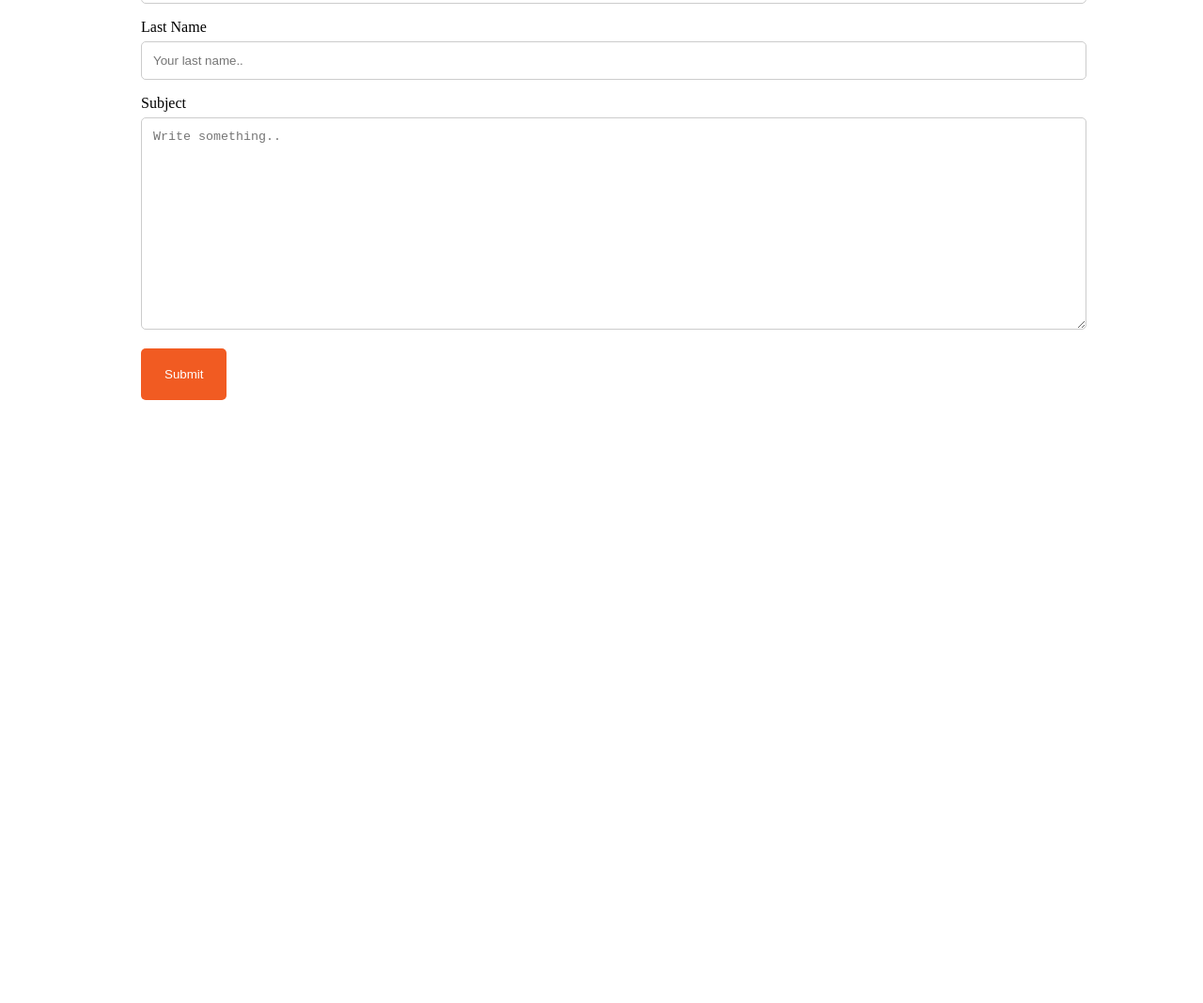
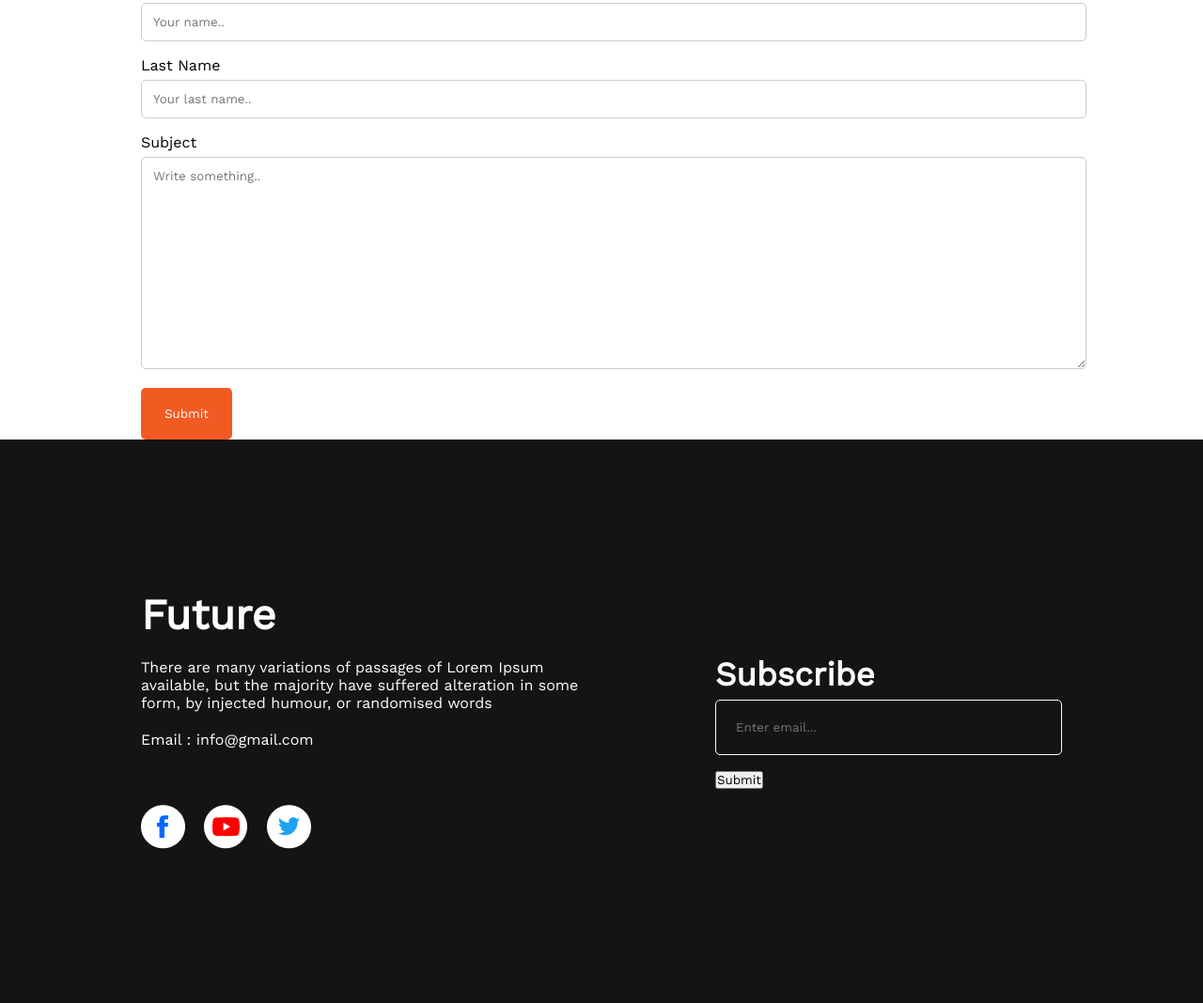
Before and after one commit to Web-Dev-Salman/new-year-new-me, a plain HTML site: page index.html in a window 1280 px wide. Shown: the part 2724-3792 px from the top of the page at 94% size. Before the commit the page ends 3150 px from the top, so only its background shows below. Drawn offline with nearby package versions, Linux system fonts and the light colour scheme.

Commit message:
footer content add

```diff
--- a/index.html
+++ b/index.html
@@ -6,6 +6,9 @@
     <meta name="viewport" content="width=device-width, initial-scale=1.0">
     <title>New Year New Me</title>
     <link rel="stylesheet" href="style.css">
+    <link rel="preconnect" href="https://fonts.googleapis.com">
+<link rel="preconnect" href="https://fonts.gstatic.com" crossorigin>
+<link href="https://fonts.googleapis.com/css2?family=Work+Sans&display=swap" rel="stylesheet">
 </head>
 <body>
 
@@ -120,7 +123,24 @@
 <!-- main section end here  -->
 
     <footer>
-
+            <section class="container">
+                    <div class="footer-section">
+                        <div class="footer-information">
+                            <h1>Future</h1>
+                            <p class="footer-about">There are many variations of passages of Lorem Ipsum available, but the majority have suffered alteration in some form, by injected humour, or randomised words</p>
+                            <p class="footer-email">Email : info@gmail.com</p>
+                            <img src="images/icons/fb.png" alt="">
+                            <img src="images/icons/youtube.png" alt="">
+                            <img src="images/icons/twitter.png" alt="">
+                        </div>
+                        <div class="newsletter">
+                            <h3>Subscribe</h3>
+                            <form action="#">
+                                <input type="email" id="email" name="email" placeholder="Enter email..."><br>
+                                <input type="submit" value="Submit">
+                        </div>
+                    </div>
+            </section>
     </footer>
 </body>
 </html>
--- a/style.css
+++ b/style.css
@@ -1,6 +1,7 @@
 *{
     margin: 0;
     padding: 0;
+    font-family: 'Work Sans', sans-serif;
 }
 .container{
     padding: 0px 150px 0px 150px;
@@ -126,7 +127,7 @@
 }
 /* Cal  to section end here  */
 
-/* contact for section start here  */
+/* Contact for section start here  */
 
 .contact-form-section{
     margin-top: 60px;
@@ -136,8 +137,7 @@
     text-align: center;
     font-size: 40px;
 }
-
-input[type=text], select, textarea {
+.contant-form input[type=text], select, textarea {
     width: 100%;
     padding: 12px;
     border: 1px solid #ccc;
@@ -145,11 +145,56 @@
     margin-top: 6px;
     margin-bottom: 16px;
   }
-  input[type=submit] {
+ .contant-form input[type=submit] {
     background-color: #F15B22;
     color: white;
     padding: 20px 25px;
     border: none;
     border-radius: 5px;
   }
-/* contact for section end here  */
+/* Contact for section end here  */
+
+/* Footer section start here */
+footer{
+    background-color: #151414;
+    color: white;
+
+}
+.footer-section{
+    height: 600px;
+    display: flex;
+    justify-content: space-between;
+    align-items: center;
+
+}
+.footer-information{
+    width: 500px;
+}
+.footer-information h1{
+    font-size: 45px;
+}
+.footer-about{
+    font-size: 16px;
+    padding: 20px 0px;
+    font-weight: 400;
+}
+.footer-email{
+    font-size: 16px;
+    padding: 0px 0px 60px 0px;
+}
+.footer-information img{
+    margin-right: 15px;
+}
+
+.newsletter h3{
+    font-size: 35px;
+}
+.newsletter input[type=email]{
+    width: 325px;
+    padding: 21px;
+    background-color: transparent;
+    border: 1px solid white;
+    border-radius: 5px;
+    margin-top: 6px;
+    margin-bottom: 16px;
+}
```
